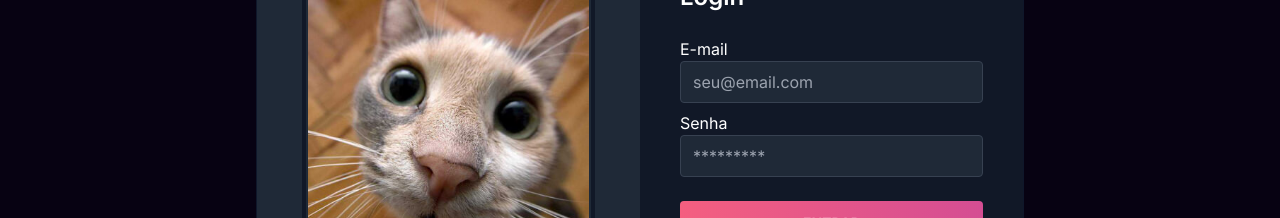
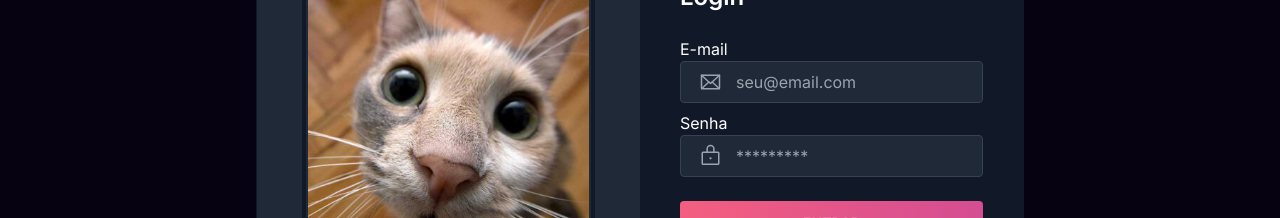
Before and after one commit to IgoCarvalho/purr, a Vue app in the folder web/: page /login in a window 1280 px wide. Shown: the part 351-569 px from the top of the page. Built offline with nearby package versions, Linux system fonts and the light colour scheme; no server answers.

Commit message:
:lipstick: (web) add icons to login and signUp forms

```diff
--- /dev/null
+++ b/web/src/components/icons/EnvelopIcon.vue
@@ -0,0 +1,49 @@
+<template>
+  <svg
+    xmlns="http://www.w3.org/2000/svg"
+    width="192"
+    height="192"
+    fill="currentColor"
+    viewBox="0 0 256 256"
+  >
+    <rect width="256" height="256" fill="none"></rect>
+    <polyline
+      points="224 56 128 144 32 56"
+      fill="none"
+      stroke="currentColor"
+      stroke-linecap="round"
+      stroke-linejoin="round"
+      stroke-width="16"
+    ></polyline>
+    <path
+      d="M32,56H224a0,0,0,0,1,0,0V192a8,8,0,0,1-8,8H40a8,8,0,0,1-8-8V56A0,0,0,0,1,32,56Z"
+      fill="none"
+      stroke="currentColor"
+      stroke-linecap="round"
+      stroke-linejoin="round"
+      stroke-width="16"
+    ></path>
+    <line
+      x1="110.5"
+      y1="128"
+      x2="34.5"
+      y2="197.7"
+      fill="none"
+      stroke="currentColor"
+      stroke-linecap="round"
+      stroke-linejoin="round"
+      stroke-width="16"
+    ></line>
+    <line
+      x1="221.5"
+      y1="197.7"
+      x2="145.5"
+      y2="128"
+      fill="none"
+      stroke="currentColor"
+      stroke-linecap="round"
+      stroke-linejoin="round"
+      stroke-width="16"
+    ></line>
+  </svg>
+</template>
--- /dev/null
+++ b/web/src/components/icons/LockIcon.vue
@@ -0,0 +1,32 @@
+<template>
+  <svg
+    xmlns="http://www.w3.org/2000/svg"
+    width="192"
+    height="192"
+    fill="currentColor"
+    viewBox="0 0 256 256"
+  >
+    <rect width="256" height="256" fill="none"></rect>
+    <rect
+      x="40"
+      y="88"
+      width="176"
+      height="128"
+      rx="8"
+      fill="none"
+      stroke="currentColor"
+      stroke-linecap="round"
+      stroke-linejoin="round"
+      stroke-width="16"
+    ></rect>
+    <path
+      d="M92,88V52a36,36,0,0,1,72,0V88"
+      fill="none"
+      stroke="currentColor"
+      stroke-linecap="round"
+      stroke-linejoin="round"
+      stroke-width="16"
+    ></path>
+    <circle cx="128" cy="152" r="12"></circle>
+  </svg>
+</template>
--- /dev/null
+++ b/web/src/components/icons/UserIcon.vue
@@ -0,0 +1,28 @@
+<template>
+  <svg
+    xmlns="http://www.w3.org/2000/svg"
+    width="192"
+    height="192"
+    fill="currentColor"
+    viewBox="0 0 256 256"
+  >
+    <rect width="256" height="256" fill="none"></rect>
+    <circle
+      cx="128"
+      cy="96"
+      r="64"
+      fill="none"
+      stroke="currentColor"
+      stroke-miterlimit="10"
+      stroke-width="16"
+    ></circle>
+    <path
+      d="M31,216a112,112,0,0,1,194,0"
+      fill="none"
+      stroke="currentColor"
+      stroke-linecap="round"
+      stroke-linejoin="round"
+      stroke-width="16"
+    ></path>
+  </svg>
+</template>
--- a/web/src/pages/LoginPage.vue
+++ b/web/src/pages/LoginPage.vue
@@ -1,10 +1,12 @@
 <script setup lang="ts">
+import axios from 'axios';
 import { ref } from 'vue';
-import axios from 'axios';
 import { useRouter } from 'vue-router';
 
 import { useAuthStore } from '@/stores/auth';
 
+import EnvelopIcon from '@/components/icons/EnvelopIcon.vue';
+import LockIcon from '@/components/icons/LockIcon.vue';
 import MyButton from '@/components/MyButton.vue';
 import MyInput from '@/components/MyInput.vue';
 
@@ -109,6 +111,7 @@ function validateForm() {
             name="email"
             placeholder="seu@email.com"
             v-model="credentials.email"
+            :leftIcon="EnvelopIcon"
           />
           <MyInput
             type="password"
@@ -116,6 +119,7 @@ function validateForm() {
             name="password"
             placeholder="*********"
             v-model="credentials.password"
+            :leftIcon="LockIcon"
           />
 
           <MyButton :loading="isLoading" class="mt-4" size="md"
--- a/web/src/pages/SignUpPage.vue
+++ b/web/src/pages/SignUpPage.vue
@@ -1,10 +1,13 @@
 <script setup lang="ts">
+import axios from 'axios';
 import { ref } from 'vue';
-import axios from 'axios';
 import { useRouter } from 'vue-router';
 
 import { useAuthStore } from '@/stores/auth';
 
+import EnvelopIcon from '@/components/icons/EnvelopIcon.vue';
+import LockIcon from '@/components/icons/LockIcon.vue';
+import UserIcon from '@/components/icons/UserIcon.vue';
 import MyButton from '@/components/MyButton.vue';
 import MyInput from '@/components/MyInput.vue';
 
@@ -116,6 +119,7 @@ function validateForm() {
             name="name"
             placeholder="Seu Nome"
             v-model="credentials.name"
+            :leftIcon="UserIcon"
           />
           <MyInput
             type="email"
@@ -123,6 +127,7 @@ function validateForm() {
             name="email"
             placeholder="seu@email.com"
             v-model="credentials.email"
+            :leftIcon="EnvelopIcon"
           />
           <MyInput
             type="password"
@@ -130,6 +135,7 @@ function validateForm() {
             name="password"
             placeholder="*********"
             v-model="credentials.password"
+            :leftIcon="LockIcon"
           />
 
           <MyButton :loading="isLoading" class="mt-4" size="md">
```
